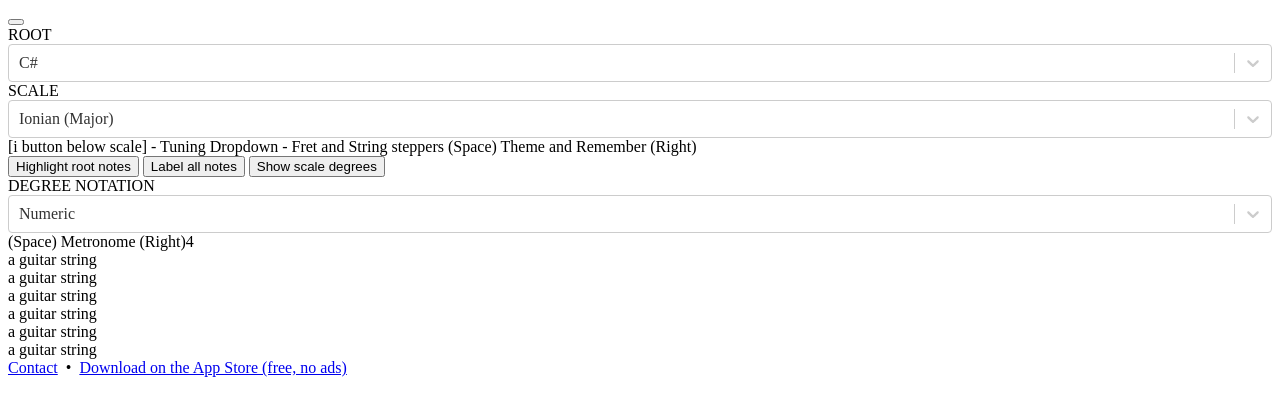
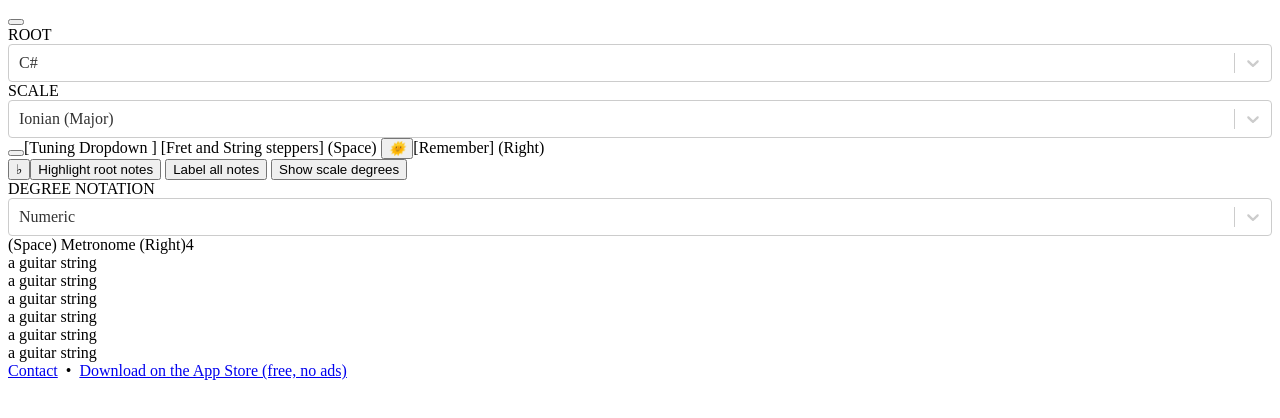
Before and after one commit to jake-carr/scalefinder-v5, a React app: page / in a window 1280 px wide. Shown: the top 418 px of the page. Built offline with nearby package versions, Linux system fonts and the light colour scheme; the HTML template or start-up script is replaced by a standard one.

Commit message:
small round button functionality, theme toggle enabled, fixed randomize function

```diff
--- a/client/src/components/controls/RoundButton.jsx
+++ b/client/src/components/controls/RoundButton.jsx
@@ -26,7 +26,9 @@ function RoundButton({ title, action, darkTheme }) {
     <button
       title={title}
       onClick={() => action()}
-      className="rounded-full h-12 w-12 flex items-center justify-center bg-blue-500"
+      className={`rounded-full h-12 w-12 flex items-center justify-center ${
+        darkTheme ? 'bg-blue-500' : 'bg-green-500'
+      }`}
     >
       {mapTitleToIcon()}
     </button>
--- a/client/src/components/controls/RoundButtonSmall.jsx
+++ b/client/src/components/controls/RoundButtonSmall.jsx
@@ -1 +1,39 @@
-// props title, action
+import React from 'react'
+import { connect } from 'react-redux'
+
+export default connect(mapStateToProps, null)(RoundButtonSmall)
+
+function RoundButtonSmall({ title, action, darkTheme, sharps }) {
+  const icons = {
+    alteration: sharps ? <span>♭</span> : <span>♯</span>,
+    info: <i className="fas fa-info-circle" />,
+  }
+
+  const keyword = title.split(' ')[0]
+  const mapTitleToIcon = () => {
+    switch (keyword) {
+      case 'Toggle':
+        return icons.alteration
+      case 'Information':
+        return icons.info
+    }
+  }
+  return (
+    <button
+      title={title}
+      onClick={() => action()}
+      className={`rounded-full h-8 w-8 flex items-center justify-center ${
+        darkTheme ? 'bg-blue-500' : 'bg-green-500'
+      }`}
+    >
+      {mapTitleToIcon()}
+    </button>
+  )
+}
+
+function mapStateToProps(state) {
+  return {
+    sharps: state.sharps,
+    darkTheme: state.darkTheme,
+  }
+}
--- a/client/src/components/layout/Settings.jsx
+++ b/client/src/components/layout/Settings.jsx
@@ -3,6 +3,7 @@ import { connect } from 'react-redux'
 import { scales, createScale, listScales } from '../../constants/scales'
 import { getAlteration } from '../../constants/utils'
 import RectangularButton from '../controls/RectangularButton'
+import RoundButtonSmall from '../controls/RoundButtonSmall'
 import RoundButton from '../controls/RoundButton'
 import Metronome from '../controls/Metronome'
 import Dropdown from '../controls/Dropdown'
@@ -28,7 +29,7 @@ function Settings({
   const degreeOptions = ['Numeric', 'Roman numeral', 'Indian sargams']
 
   const randomize = () => {
-    set('noteIndex', Math.floor(Math.random() * 12))
+    set('rootIndex', Math.floor(Math.random() * 12))
     set('scaleIndex', Math.floor(Math.random() * scales.length))
   }
 
@@ -61,10 +62,22 @@ function Settings({
           val={scaleIndex}
           name={'Scale'}
         />{' '}
-        [i button below scale] - Tuning Dropdown - Fret and String steppers (Space) Theme
-        and Remember (Right)
+        <RoundButtonSmall
+          title="Information about this scale."
+          action={() => toggle('infoModal')}
+        />
+        [Tuning Dropdown ] [Fret and String steppers] (Space){' '}
+        <RoundButton
+          title="Toggle between light and dark theme."
+          action={() => toggle('darkTheme')}
+        />
+        [Remember] (Right)
       </div>
       <div className="settings-lower">
+        <RoundButtonSmall
+          title="Toggle preferred alteration between sharps and flats."
+          action={() => toggle('sharps')}
+        />
         <RectangularButton
           title="Highlight root notes"
           action={() => toggle('highlightRoots')}
@@ -107,6 +120,7 @@ function mapStateToProps(state) {
     degreeNotation: state.degreeNotation,
     tuning: state.tuning,
     frets: state.frets,
+    infoModal: state.infoModal,
   }
 }
 
--- a/client/src/redux/store.js
+++ b/client/src/redux/store.js
@@ -15,6 +15,7 @@ const defaultSettings = {
   tuning: tunings[0].values, // Standard
   frets: 12,
   tempo: 120, // Metronome
+  infoModal: false,
 }
 
 const store = createStore(reducer, defaultSettings)
```
